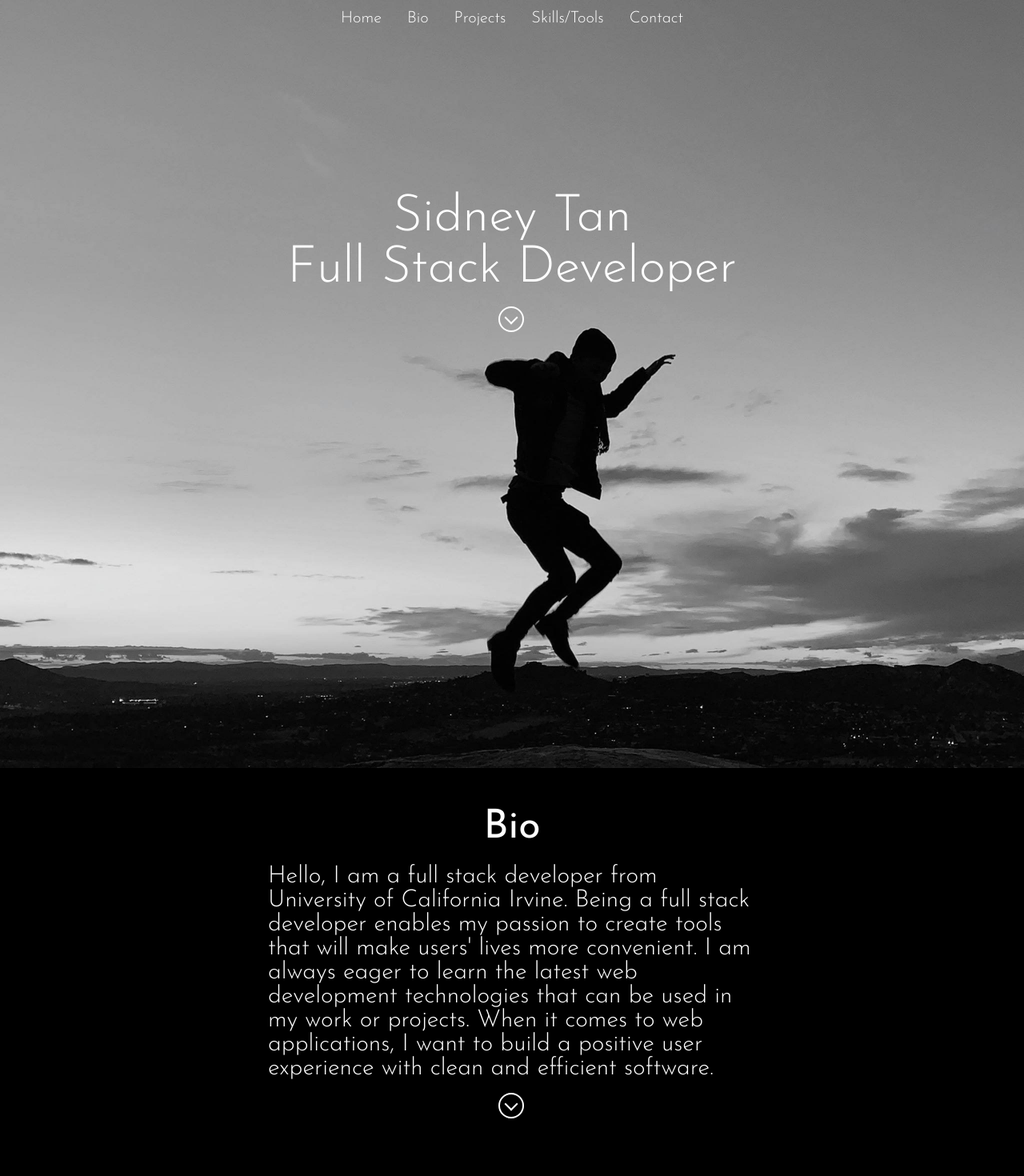
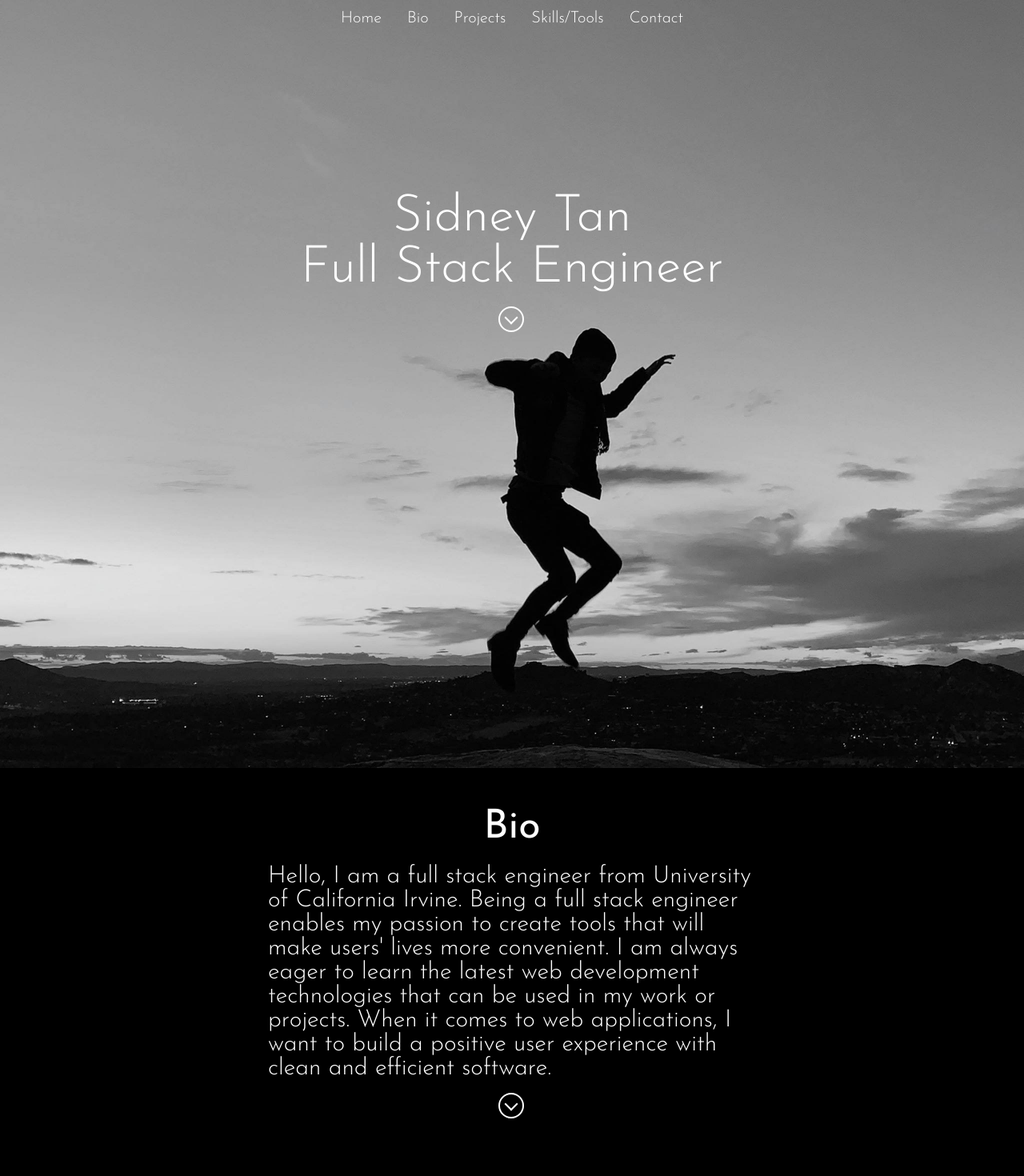
Before and after one commit to AnyFinCanHappen/Portfolio, a React (Create React App) app: page / in a window 1280 px wide. Shown: the top 1470 px of the page at 80% size. Built offline with nearby package versions, Linux system fonts and the light colour scheme.

Commit message:
Changed title from developer to engineer.

```diff
--- a/src/App.js
+++ b/src/App.js
@@ -78,7 +78,7 @@ class App extends Component {
 
                             <div className="intro" style = {introFontSize}>
                                 Sidney Tan
-                                <p>Full Stack Developer</p>
+                                <p>Full Stack Engineer</p>
                                 <this.scrollToFunc section="bio" />
                             </div>
                         </Col>
@@ -89,9 +89,9 @@ class App extends Component {
                             <div id="bio">
                                 <p className="title">Bio</p>
                                 <p className="bio_paragraph">
-                                    Hello, I am a full stack developer from
+                                    Hello, I am a full stack engineer from
                                     University of California Irvine. Being a
-                                    full stack developer enables my passion to
+                                    full stack engineer enables my passion to
                                     create tools that will make users' lives
                                     more convenient. I am always eager to learn
                                     the latest web development technologies that
```
